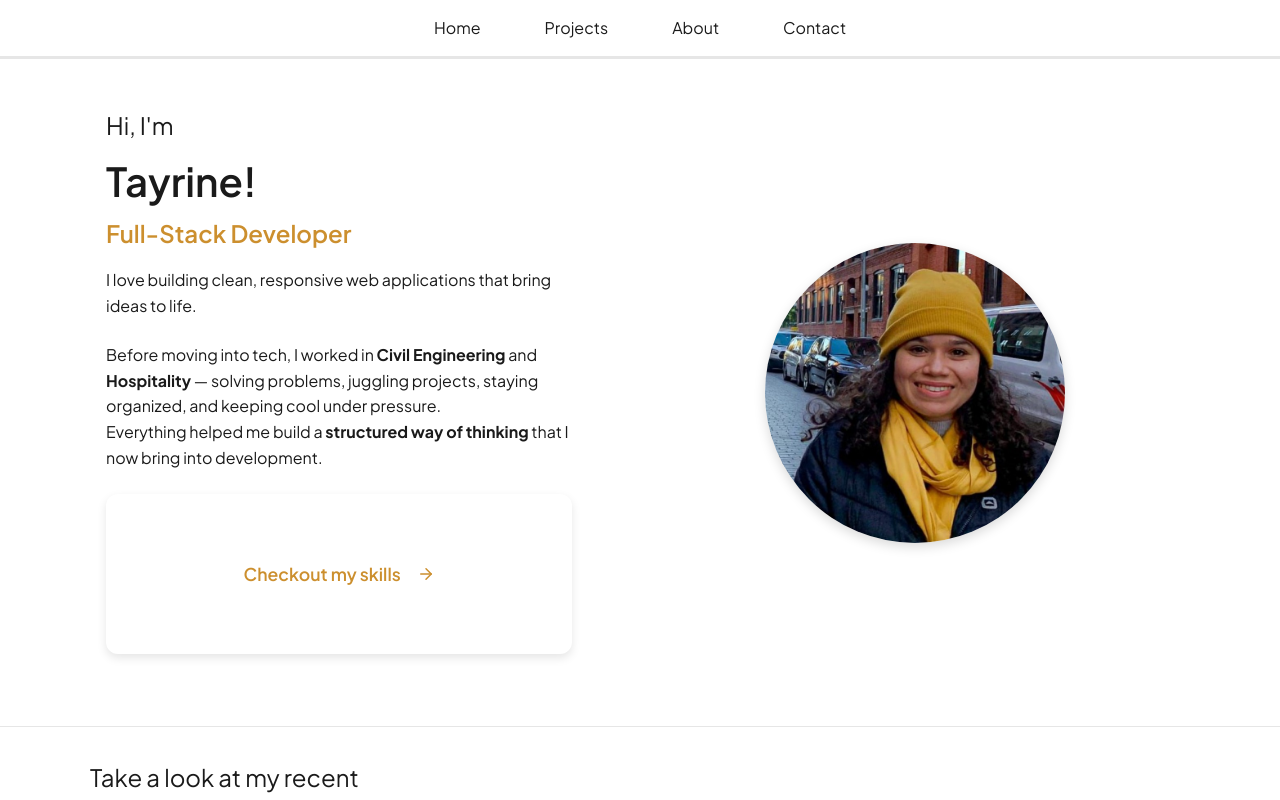
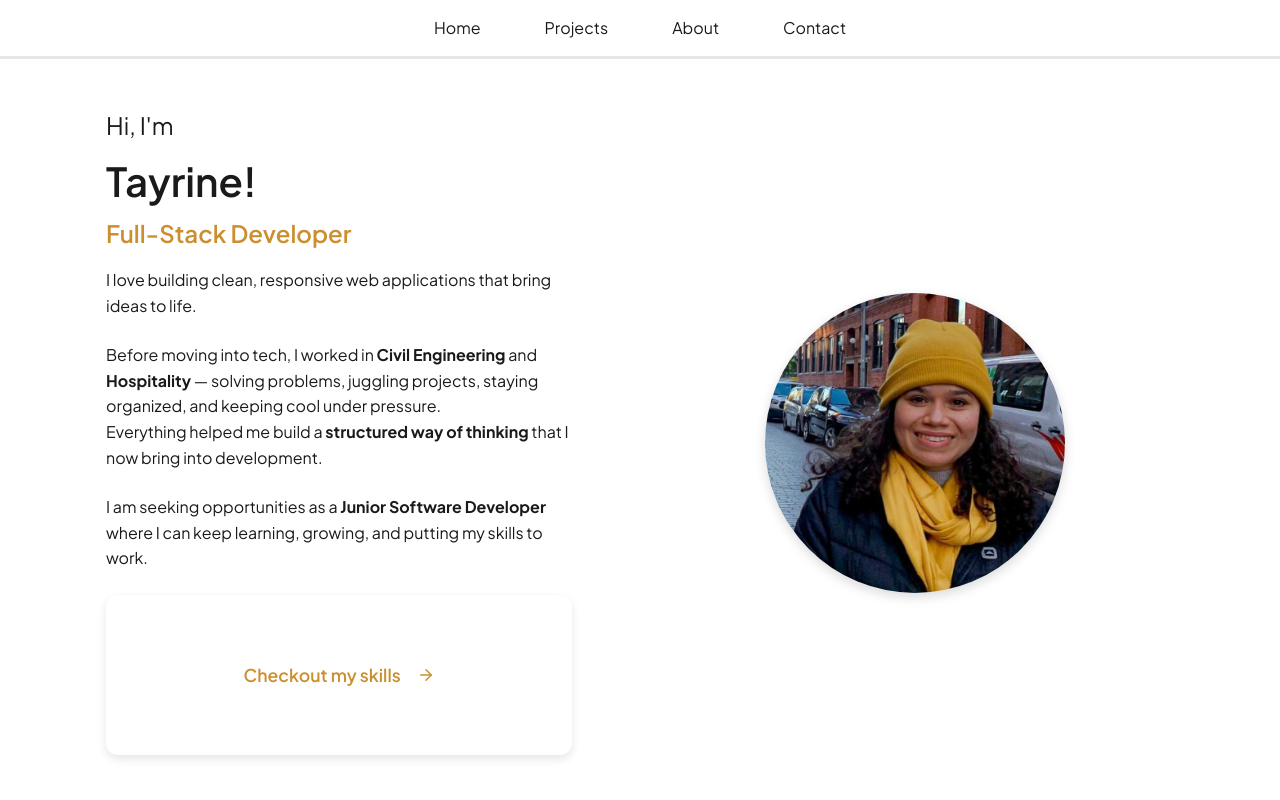
Before and after one commit to TayrineSoares/tayrine-portfolio, a React (Vite) app: page / in a window 1280 px wide. Shown: the top 800 px of the page. Built offline with nearby package versions, Linux system fonts and the light colour scheme.

Commit message:
improve styling on hero section and about me

```diff
--- a/src/components/Hero.jsx
+++ b/src/components/Hero.jsx
@@ -19,6 +19,11 @@ const Hero = () => {
           </p>
           <p className="hero-description" >
             Before moving into tech, I worked in <strong>Civil Engineering</strong> and <strong>Hospitality</strong> — solving problems, juggling projects, staying organized, and keeping cool under pressure. <br/> Everything helped me build a <strong>structured way of thinking</strong> that I now bring into development.
+          </p>
+
+          <p className="hero-description">
+            I am seeking opportunities as a <strong>Junior Software Developer</strong> where I can keep learning, growing, and putting my skills to work.
+
           </p>
 
           {/* Flip Card */}
--- a/src/styles/About.css
+++ b/src/styles/About.css
@@ -48,11 +48,6 @@
   gap: 1rem;
 }
 
-/* Optional: emphasize key words with accent */
-.about-content strong {
-  color: var(--accent);
-  font-weight: 600;
-}
 
 /* =========================
    RESPONSIVE
```
